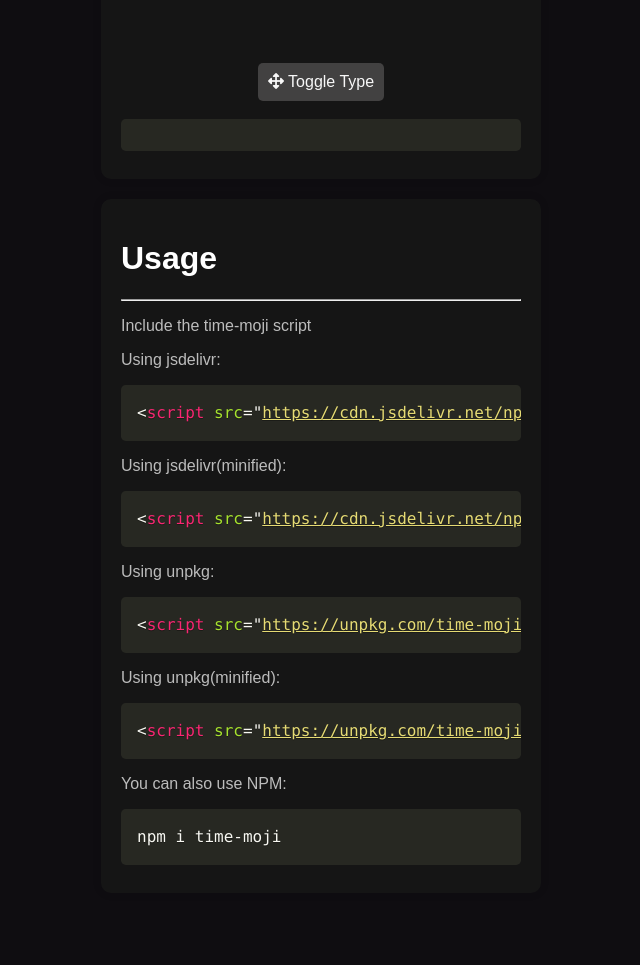
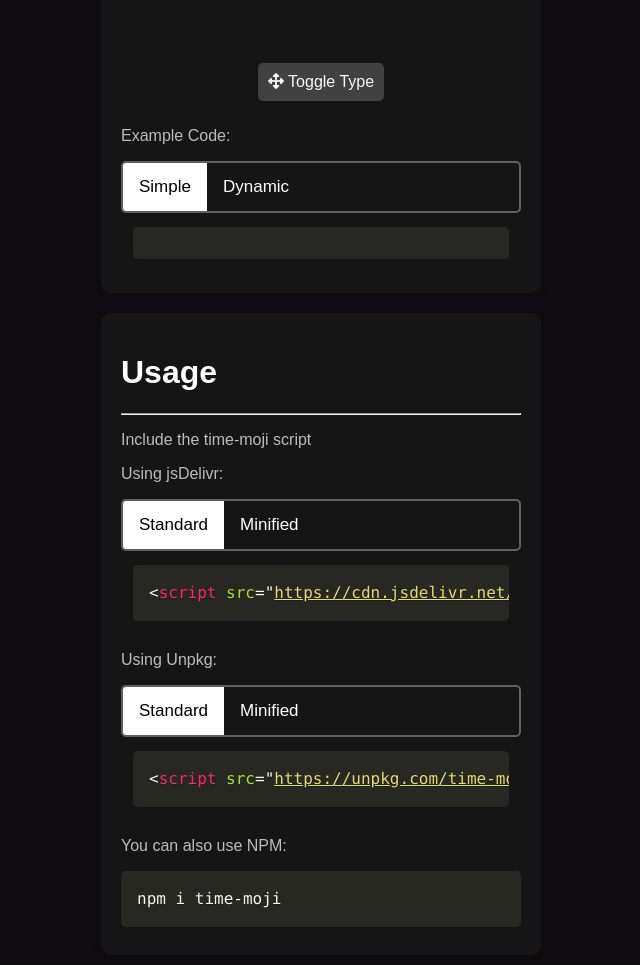
Before and after one commit to Aizhee/Time-moji, a plain HTML site: page index.html in a window 1280 px wide. Shown: the part 571-1536 px from the top of the page, without its empty margins (319-959 px from the left). Before the commit the page ends 1484 px from the top, so only its background shows below. Drawn offline with Linux system fonts and the light colour scheme; a script that the page names is missing.

```diff
--- a/index.html
+++ b/index.html
@@ -7,6 +7,64 @@
     <link rel="icon" type="image/x-icon" href="https://s12.gifyu.com/images/SZFK7.png">
     <link rel="stylesheet" href="https://cdnjs.cloudflare.com/ajax/libs/font-awesome/5.15.4/css/all.min.css">
     <style>
+        ::-webkit-scrollbar {
+        width: 10px;
+        height: 10px;
+        }
+
+        ::-webkit-scrollbar-track-piece  {
+        background-color: #0a090b;
+        }
+        ::-webkit-scrollbar-thumb:vertical {
+        height: 5px;
+        background-color: #ffffff;
+        border-radius: 5px;
+        }
+        ::-webkit-scrollbar-thumb:horizontal {
+        width: 10px;
+        background-color: #ffffff;
+        border-radius: 5px;
+        }
+
+        /* Style the tab */
+        .tab {
+        overflow: hidden;
+        border: 2px solid #606060;
+        border-radius: 5px;
+        }
+
+        /* Style the buttons inside the tab */
+        .tab button {
+        background-color: inherit;
+        float: left;
+        border: none;
+        outline: none;
+        cursor: pointer;
+        padding: 14px 16px;
+        transition: 0.3s;
+        font-size: 17px;
+        color: #ffffff;
+        }
+
+        /* Change background color of buttons on hover */
+        .tab button:hover {
+        background-color: #ffffff;
+        color: #000000;
+        }
+
+        /* Create an active/current tablink class */
+        .tab button.active {
+        background-color: #ffffff;
+        color: #000000;
+        }
+
+        /* Style the tab content */
+        .tabcontent {
+        display: none;
+        padding: 6px 12px;
+        border-top: none;
+        }
+
         p, h1, h2, h3, h4, h5, h6, .dark-mode-btn,.emoji,.time, img {
             user-select: none;
         }
@@ -86,37 +144,90 @@
             <i class="fa fa-arrows-alt" aria-hidden="true"></i> Toggle Type
         </div>
     </div>
-        <pre><code class="language-html" id="generated-code"></code></pre>
+    <p>Example Code:</p>
+    <div class="tab">
+        <button class="tablinks code-example active" onclick="openTab(event, 'simple')">Simple</button>
+        <button class="tablinks code-example" onclick="openTab(event, 'dynamic')">Dynamic</button>
+      </div>
 
+      <div id="simple" class="tabcontent code-example" style="display:block;">
+        <pre><code class="language-javascript" id="generated-code"></code></pre>
+      </div>
+
+      <div id="dynamic" class="tabcontent code-example" style="display:none;">
+        <pre><code class="lang-html" id="generated-code-dynamic"></code></pre>
+      </div>
     </div>
+
     <div class="container">
         <h1>Usage</h1>
         <hr>
         <p>Include the time-moji script</p>
-        <p>Using jsdelivr:</p>
-        <pre><code class="language-html">&lt;script src=&quot;https://cdn.jsdelivr.net/npm/time-moji@latest/time-moji.js&quot;&gt;&lt;/script&gt;</code></pre>
-        <p>Using jsdelivr(minified):</p>
-        <pre><code class="language-html">&lt;script src=&quot;https://cdn.jsdelivr.net/npm/time-moji@latest/time-moji.min.js&quot;&gt;&lt;/script&gt;</code></pre>
-        <p>Using unpkg:</p>
-        <pre><code class="language-html">&lt;script src=&quot;https://unpkg.com/time-moji/time-moji.js&quot;&gt;&lt;/script&gt;</code></pre>
-        <p>Using unpkg(minified):</p>
-        <pre><code class="language-html">&lt;script src=&quot;https://unpkg.com/time-moji/time-moji.min.js&quot;&gt;&lt;/script&gt;</code></pre>
+        <p>Using jsDelivr:</p>
+          <div class="tab">
+            <button class="tablinks jsdelivr active" onclick="openTab(event, 'jsdelivr-unminified')">Standard</button>
+            <button class="tablinks jsdelivr" onclick="openTab(event, 'jsdelivr-minified')">Minified</button>
+          </div>
+
+          <div id="jsdelivr-unminified" class="tabcontent jsdelivr" style="display:block;">
+            <pre><code class="language-html">&lt;script src=&quot;https://cdn.jsdelivr.net/npm/time-moji@latest/time-moji.js&quot;&gt;&lt;/script&gt;</code></pre>
+          </div>
+
+          <div id="jsdelivr-minified" class="tabcontent jsdelivr">
+            <pre><code class="language-html">&lt;script src=&quot;https://cdn.jsdelivr.net/npm/time-moji@latest/time-moji.min.js&quot;&gt;&lt;/script&gt;</code></pre>
+          </div>
+
+          <p>Using Unpkg:</p>
+          <div class="tab">
+            <button class="tablinks unpkg active" onclick="openTab(event, 'unpkg-unminified')">Standard</button>
+            <button class="tablinks unpkg" onclick="openTab(event, 'unpkg-minified')">Minified</button>
+          </div>
+
+          <div id="unpkg-unminified" class="tabcontent unpkg" style="display:block;">
+            <pre><code class="language-html">&lt;script src=&quot;https://unpkg.com/time-moji/time-moji.js&quot;&gt;&lt;/script&gt;</code></pre>
+          </div>
+
+          <div id="unpkg-minified" class="tabcontent unpkg">
+            <pre><code class="language-html">&lt;script src=&quot;https://unpkg.com/time-moji/time-moji.min.js&quot;&gt;&lt;/script&gt;</code></pre>
+          </div>
         <p>You can also use NPM:</p>
         <pre><code class="language-">npm i time-moji</code></pre>
     </div>
     <script src="https://unpkg.com/time-moji/time-moji.js"></script>
     <script>
+        function openTab(evt, tabName) {
+        var i, tabcontent, tablinks;
+        var tabGroup = evt.currentTarget.classList.contains("jsdelivr") ? "jsdelivr" : (evt.currentTarget.classList.contains("unpkg") ? "unpkg" : "code-example");
+
+        tabcontent = document.getElementsByClassName("tabcontent " + tabGroup);
+        for (i = 0; i < tabcontent.length; i++) {
+            tabcontent[i].style.display = "none";
+        }
+
+        tablinks = document.getElementsByClassName("tablinks " + tabGroup);
+        for (i = 0; i < tablinks.length; i++) {
+            tablinks[i].className = tablinks[i].className.replace(" active", "");
+        }
+
+        document.getElementById(tabName).style.display = "block";
+        evt.currentTarget.className += " active";
+        }
+
         let type = 'clock'; // Initial type
 
         function updateTimeCode() {
-            const code = document.querySelector('#generated-code');
-            code.innerHTML = `&lt;div class="emoji-time"&gt;&lt;/div&gt;\n&lt;script&gt;\nfunction updateTime() {\n    const emoji = document.querySelector(\'.emoji-time\');\n    emoji.textContent = getTimeMoji(new Date(),'` + type + `');\n}\nwindow.addEventListener(\'DOMContentLoaded\', () => {\n    updateTime();\n    setInterval(updateTime, 1000);\n});\n&lt;/script&gt;`;
+            const code = document.querySelector('#generated-code-dynamic');
+            const codeStd = document.querySelector('#generated-code');
+
+            code.innerHTML = `&lt;div class="emoji-time"&gt;&lt;/div&gt;\n&lt;script&gt;\nfunction updateTime() {\n    const emoji = document.querySelector(\'.emoji-time\');\n    emoji.textContent = Tmj.getTimeMoji(new Date(),'` + type + `');\n}\nwindow.addEventListener(\'DOMContentLoaded\', () => {\n    updateTime();\n    setInterval(updateTime, 1000);\n});\n&lt;/script&gt;`;
+            codeStd.innerHTML = `Tmj.getTimeMoji(new Date(),'` + type + `');`;
             Prism.highlightElement(code);
+            Prism.highlightElement(codeStd);
         }
 
         function updateTime() {
             const emoji = document.querySelector('.emoji');
-            emoji.textContent = getTimeMoji(new Date(), type);
+            emoji.textContent = Tmj.getTimeMoji(new Date(), type);
 
             const now = new Date();
             const hours = now.getHours();
@@ -137,7 +248,10 @@
         window.addEventListener('DOMContentLoaded', () => {
             updateTime();
             updateTimeCode();
-            setInterval(updateTime, 1000);
+            setInterval(() => {
+            updateTime();
+            updateTimeCode();
+            }, 1000);
         });
     </script>
     <script src="./js/prism.js"></script>
```
Also changed, not shown: dist/package.json, dist/readme.md, dist/time-moji.js, dist/time-moji.min.js, readme.md.
